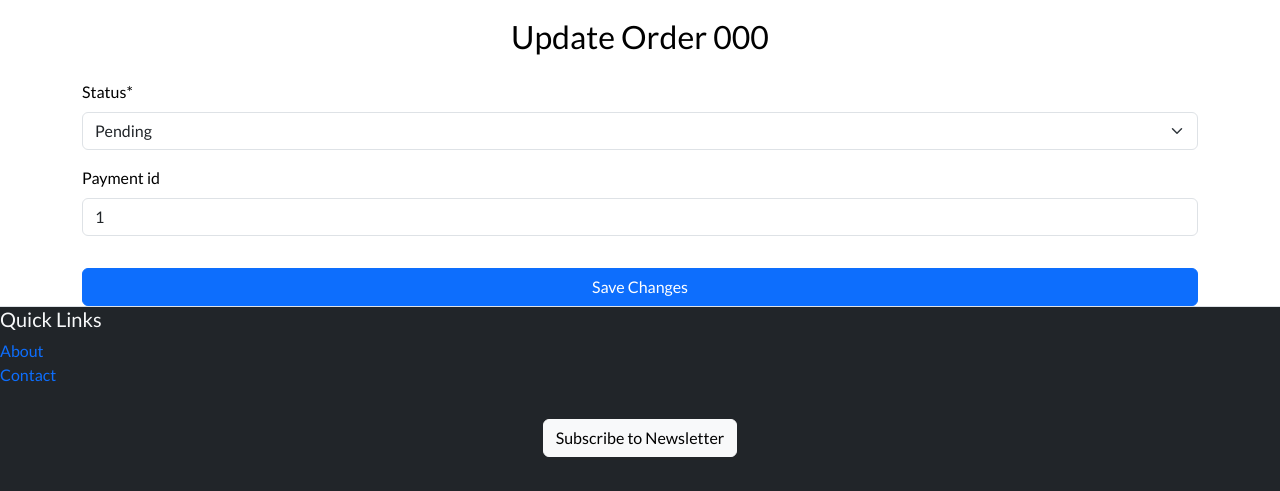
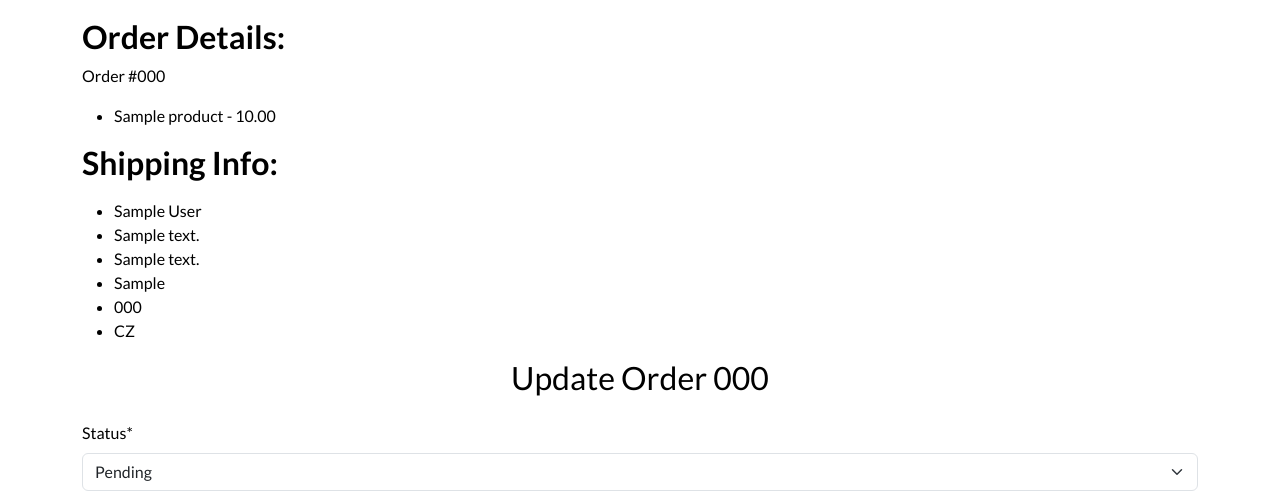
Before and after one commit to pauldmnn/Market-to-your-door, a Django app: page /admin-panel/order/1/update/ in a window 1280 px wide. Shown: the part 132-623 px from the top of the page. Run offline with Django 5.2, Linux system fonts and the light colour scheme; a user stored in the database is signed in; tables that the repository leaves empty hold one stand-in row (values such as "Sample post"); some libraries are stand-ins or nearby versions.

Commit message:
Updated the admin edit order to display shipping address and items

```diff
--- a/custom_admin/templates/custom_admin/order_update.html
+++ b/custom_admin/templates/custom_admin/order_update.html
@@ -6,6 +6,29 @@
 
 {% block content %}
 <div class="container my-6">
+
+  <h2><strong>Order Details:</strong></h2>
+  <p>Order #{{ order.order_number}}</p>
+  <ul>
+    {% for item in order.items.all %}
+        <li>{{ item.product.name }} - {{ item.quantity }}</li>
+    {% endfor %}
+</ul>
+
+  <h2><strong>Shipping Info:</strong></h2>
+  <p></p>
+    <ul>
+      <li>{{ order.shipping_address.full_name }}</li>
+      <li>{{ order.shipping_address.address_line1 }}</li>
+      {% if order.shipping_address.address_line2 %}
+        <li>{{ order.shipping_address.address_line2 }}</li>
+      {% endif %}
+      <li>{{ order.shipping_address.city }}</li>
+      <li>{{ order.shipping_address.postal_code }}</li>
+      <li>{{ order.shipping_address.country }} </li>
+    </ul>
+  </p>
+
   <h2 class="mb-4 text-center">Update Order {{ object.order_number }}</h2>
   <form method="post">
     {% csrf_token %}
--- a/custom_admin/urls.py
+++ b/custom_admin/urls.py
@@ -17,6 +17,8 @@ urlpatterns = [
     path('manage-users/promote/<int:user_id>/<str:role>/', views.promote_user, name='promote_user'),
     path('reviews/', views.review_list, name='review_list'),
     path('reviews/<int:review_id>/reply/', views.reply_to_review, name='reply_to_review'),
+    path("orders/<int:order_id>/ship/", views.mark_order_shipped, name="mark_order_shipped"),
+
 
 
 ]
--- a/custom_admin/views.py
+++ b/custom_admin/views.py
@@ -9,6 +9,9 @@ from checkout.models import Order, OrderItem
 from products.models import Product, Category
 from reviews.models import Review, ReviewReply
 from custom_admin.decorators import custom_admin_required
+from django.core.mail import send_mail
+from django.template.loader import render_to_string
+from django.conf import settings
 
 
 from .forms import OrderUpdateForm, ProductForm, CategoryForm
@@ -204,3 +207,27 @@ def reply_to_review(request, review_id):
         return redirect('review_list')
 
     return render(request, 'custom_admin/reply_form.html', {'review': review})
+
+
+@custom_admin_required
+def mark_order_shipped(request, order_id):
+    order = get_object_or_404(Order, id=order_id)
+
+    if order.status == "Paid":
+        messages.warning(request, "Order already marked as Paid. Cannot mark as Shipped again.")
+        return redirect("dashboard_home")
+
+    # Update order status
+    order.status = "Paid/Shipped"
+    order.save()
+
+    # Send email to customer
+    subject = f"Your Order #{order.order_number} has been shipped"
+    message = render_to_string("emails/order_shipped_email.txt", {
+        "order": order,
+        "shipping_address": order.shipping_address,
+    })
+    send_mail(subject, message, settings.DEFAULT_FROM_EMAIL, [order.user.email])
+
+    messages.success(request, f"Order {order.order_number} marked as shipped and email sent.")
+    return redirect("dashboard_home")
```
